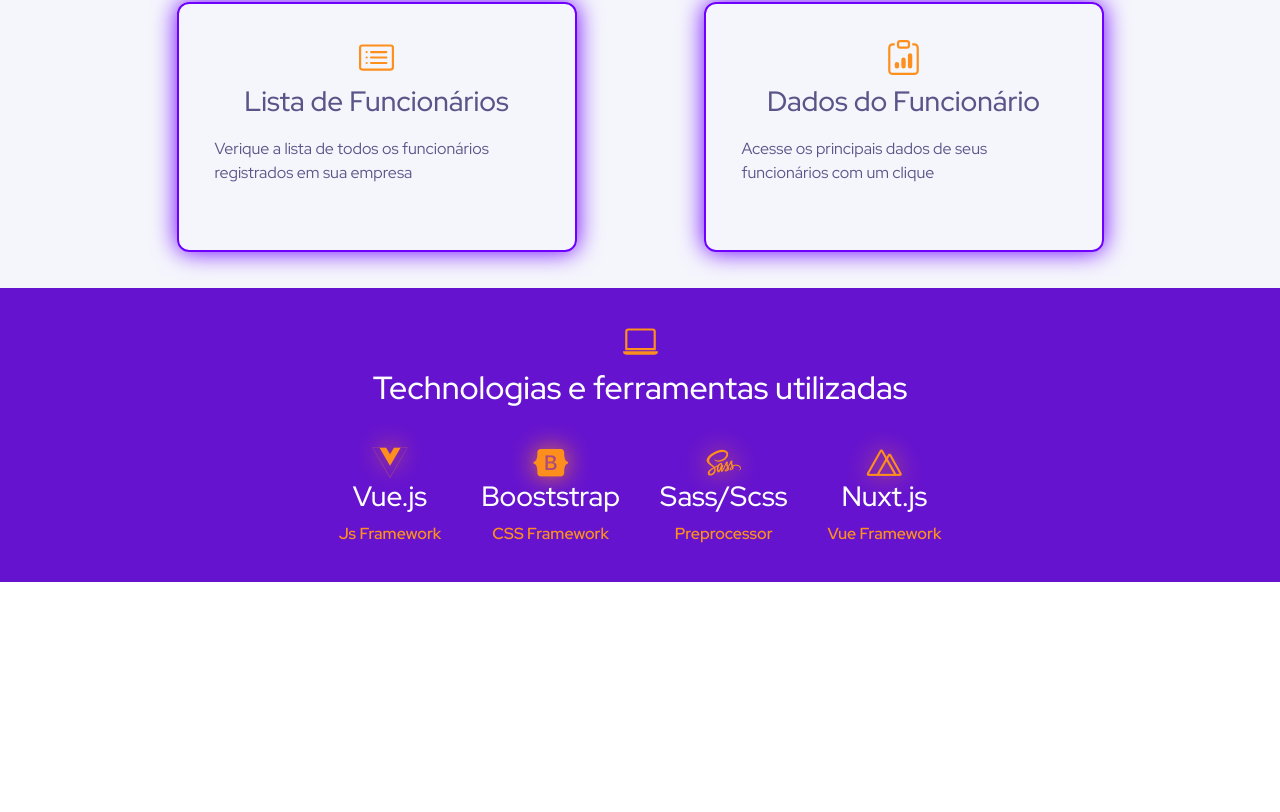
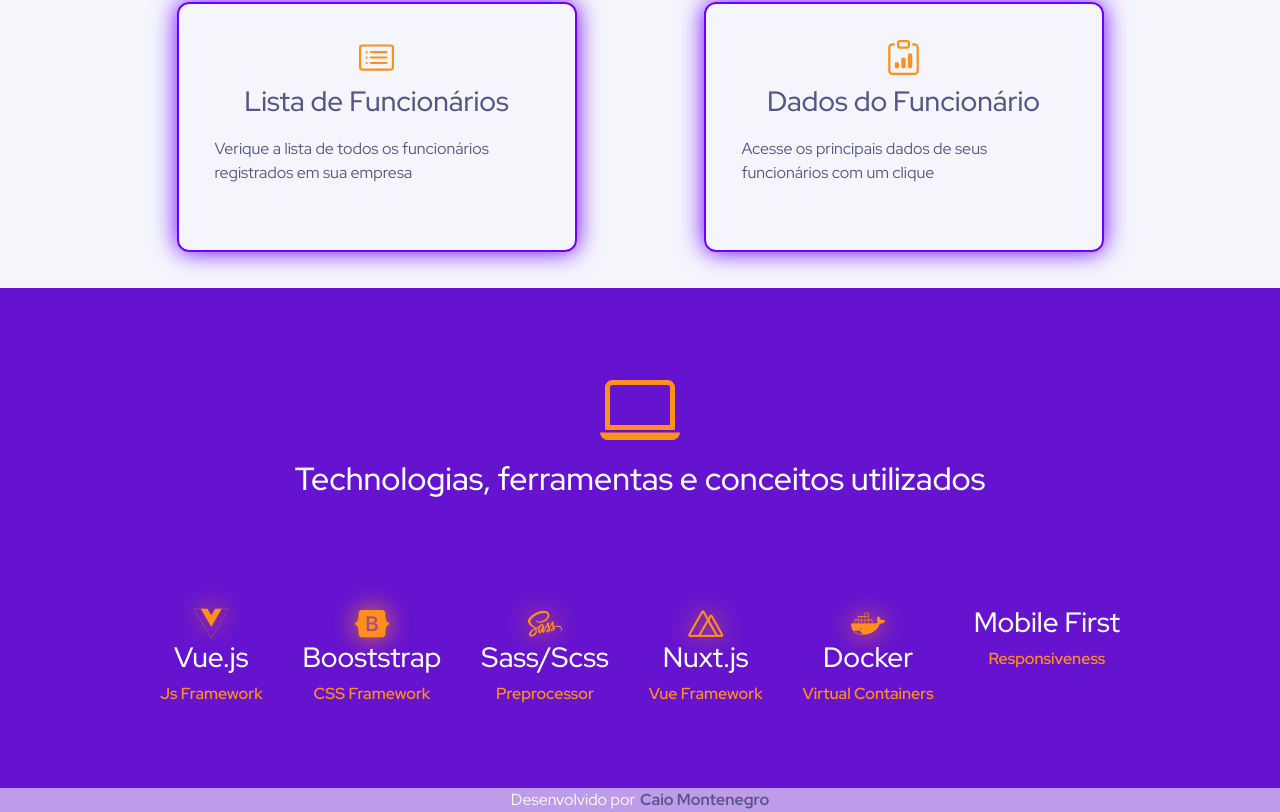
Before and after one commit to caiomontenegro/logcomex_test, a Nuxt app: page / in a window 1280 px wide. Shown: the part 1004-1816 px from the top of the page. Before the commit the page ends 1586 px from the top, so only its background shows below. Built offline with nearby package versions, Linux system fonts and the light colour scheme.

Commit message:
:sparkles: feat: footer has been creathe and concluded

```diff
--- /dev/null
+++ b/components/TheFooter.vue
@@ -0,0 +1,26 @@
+<template>
+<div class="footer">
+  Desenvolvido por <a href="https://www.linkedin.com/in/caio-montenegro/" target="_blank" class="footer__link">Caio Montenegro</a>
+</div>
+</template>
+
+<style lang="scss" scoped>
+
+.footer {
+  position: absolute;
+  bottom: 1;
+  width: 100%;
+  color: $text-color;
+  background-color: $background-glass-color;
+  display: flex;
+  justify-content: center;
+  gap: 5px;
+
+  &__link {
+    text-decoration: none;
+    color: $text-secundaryColor;
+    font-weight: 700;
+  }
+
+}
+</style>
--- a/layouts/default.vue
+++ b/layouts/default.vue
@@ -4,7 +4,7 @@
     <main>
       <nuxt />
     </main>
-    <!-- <the-footer /> -->
+    <the-footer />
   </div>
 </template>
 
--- a/pages/index.vue
+++ b/pages/index.vue
@@ -41,9 +41,9 @@
           <div class="technologies__intro">
             <div class="technologies__title">
               <client-only>
-                <b-icon-laptop class="icon"></b-icon-laptop>
+                <b-icon-laptop class="technologies__icon"></b-icon-laptop>
               </client-only>
-              <h2>Technologias e ferramentas utilizadas</h2>
+              <h2>Technologias, ferramentas e conceitos utilizados</h2>
             </div>
           </div>
           <div class="technologies__list">
@@ -103,6 +103,18 @@ export default {
           title:"Nuxt.js",
           description:"Vue Framework"
         },
+        {
+          id: 4,
+          icon: "devicon-docker-plain",
+          title: "Docker",
+          description: "Virtual Containers"
+        },
+        {
+          id: 5,
+          icon: "devicon-playwright-plain",
+          title: "Mobile First",
+          description: "Responsiveness"
+        }
       ]
     }
   }
@@ -202,6 +214,11 @@ export default {
   justify-content: center;
   padding: 36px 0px;
 
+  &__icon {
+    font-size: 80px;
+    color: $accent-color;
+  }
+
   &__content {
     display: flex;
     flex-direction: column;
@@ -209,7 +226,6 @@ export default {
     gap: 30px;
     width: 80%;
   }
-
   &__title {
     display: flex;
     flex-direction: column;
@@ -285,5 +301,15 @@ export default {
     }
   }
 
+  .technologies {
+
+    min-height: 500px;
+
+    &__content {
+
+      gap: 100px;
+    }
+  }
+
 }
 </style>
```
